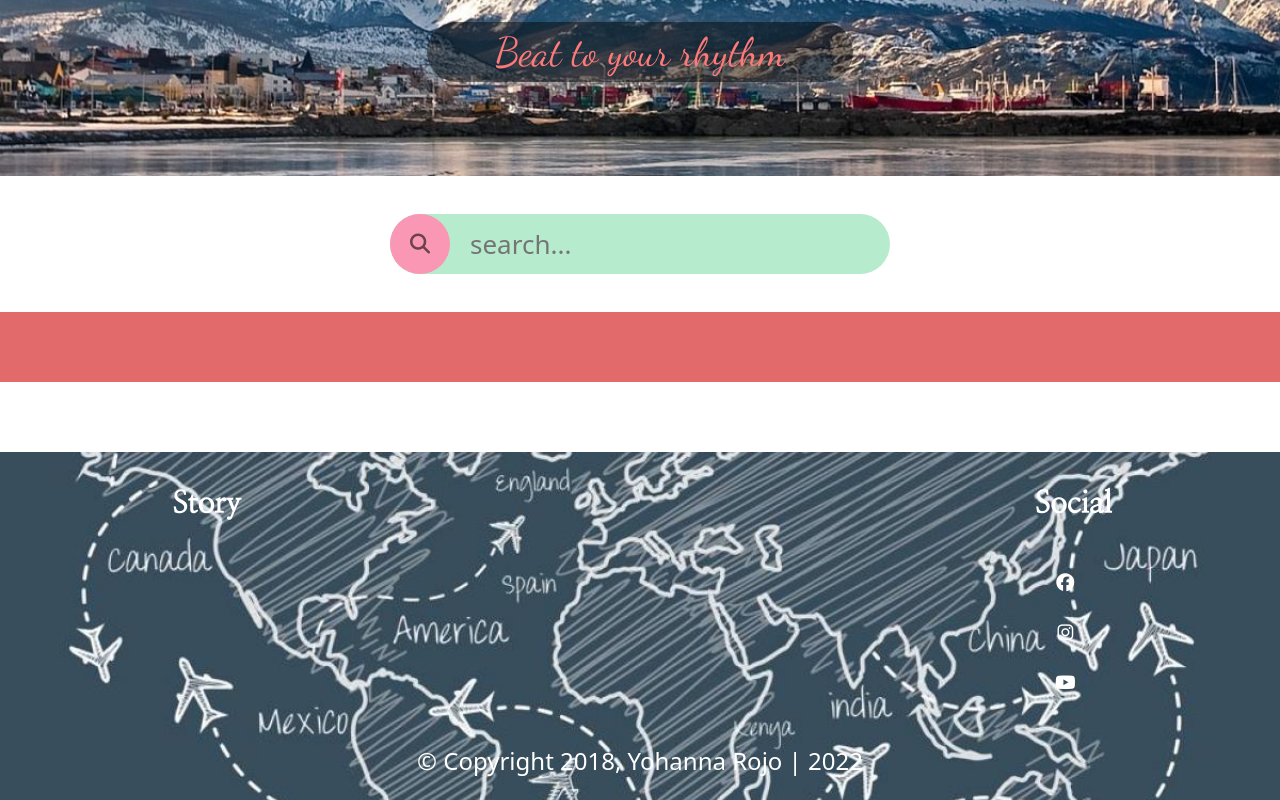
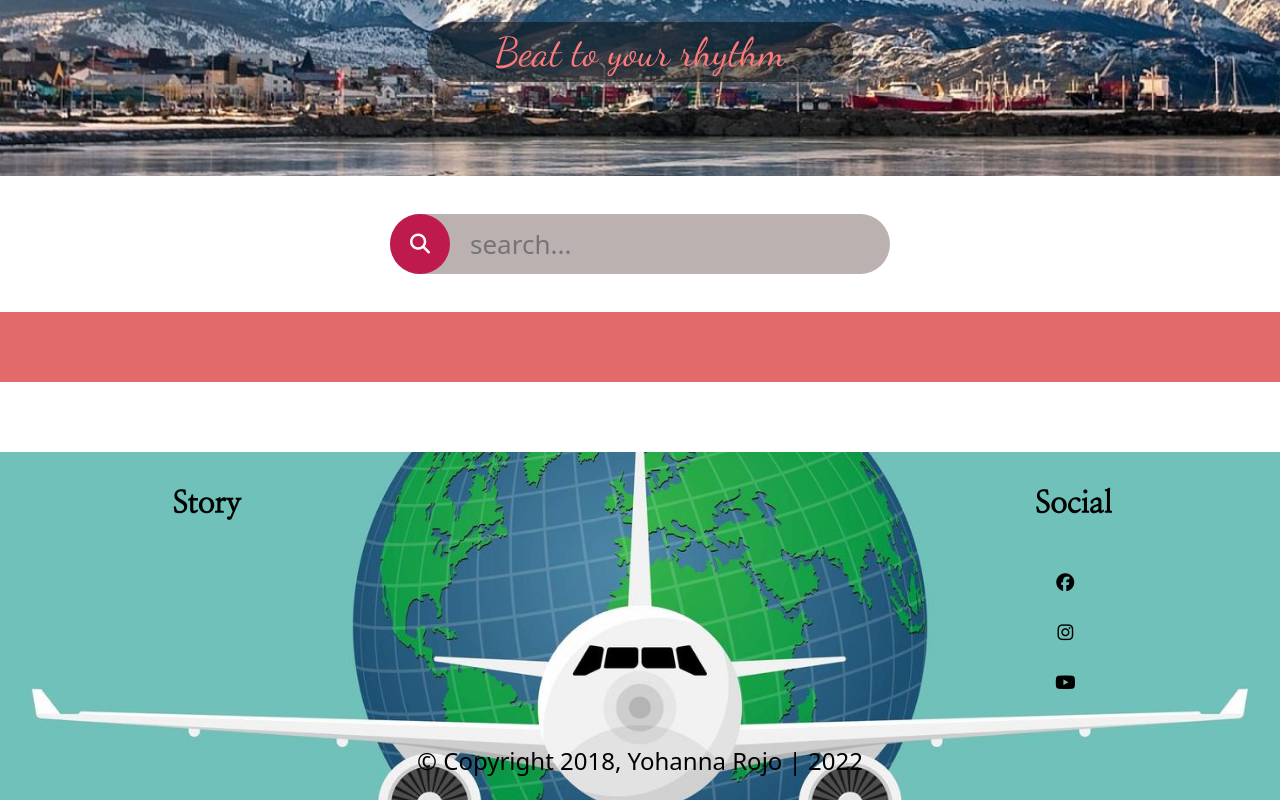
Before and after one commit to yohannavrojo/myTineraryFull.github.io, a React (Create React App) app in the folder mytineray-main/: page /Cities in a window 1280 px wide. Shown: the part 604-1404 px from the top of the page. Built offline with nearby package versions, Linux system fonts and the light colour scheme; no server answers; a web font is replaced by a local one.

Commit message:
cambios colores

```diff
--- a/mytineray-main/src/components/footer/footerstyled.js
+++ b/mytineray-main/src/components/footer/footerstyled.js
@@ -38,19 +38,19 @@ grid-gap:20px;
 }
 `;
 export const Link = styled.div `
-color:#ffffff;
+color:#000000;
 margin-bottom:20px;
 font-size:20px;
 text-decoration:none;
 text-align:center;
 &:hover{
-    color:#8d7866;
+    color:#ffffff;
     transition:200ms ease-in;
 }
 `;
 export const Title = styled.p `
 font-size:30px;
-color:#ffffff;
+color:#000000;
 margin-bottom:40px;
 font-weight:bold;
 font-family: 'Nanum Myeongjo', serif;
@@ -58,7 +58,7 @@ font-family: 'Nanum Myeongjo', serif;
 
 export const Content = styled .p `
 margin-top:30px;
-color:#ffffff;
+color:#000000;
 
 
 `;
@@ -66,4 +66,5 @@ color:#ffffff;
 export const Icon = styled.i`
 font-size:20px;
 margin-right:16px;
+
 `;
--- a/mytineray-main/src/components/general/Home.css
+++ b/mytineray-main/src/components/general/Home.css
@@ -8,11 +8,13 @@
   font-family:'Dancing Script', cursive;
   color: #750c5e;
   margin-left: 40px;
+  /* font-weight: 700px; */
 }
 
 .Title {
   position: absolute;
   font-size: 100px;
+
 }
 .eslogan{
  font-family:'Dancing Script', cursive ;
@@ -199,7 +201,7 @@ text-align: center;
 }
 
 .fondofooter{
-background: url(../imagenes/fondofooter.jpeg);
+background: url(../imagenes/fondofooter.jpg);
 background-repeat: no-repeat;
 background-position: center center;
 background-size: cover;
--- a/mytineray-main/src/components/general/Home.js
+++ b/mytineray-main/src/components/general/Home.js
@@ -2,7 +2,6 @@ import React from "react";
 import "../general/Home.css";
 import { Link } from "react-router-dom";
 import Carousel2 from "./Carousel2";
-
 
 const Home = () => {
   return (
@@ -14,20 +13,18 @@ const Home = () => {
           <p className="Title">My Itinerary </p>
         </div>
         <div className="Img">
-          <img className="Imgtitulo"
+          <img
+            className="Imgtitulo"
             src={require("../imagenes/aviajes2.png")}
-
           />
         </div>
       </div>
 
       <div className="toque">
-
         <h1 className="eslogan">Pure Travel, Pure Power</h1>
         <h2 className="subtitle">
           The world is too beautiful to travel only online
         </h2>
-
       </div>
 
       {/* cartas nuevas  */}
@@ -97,13 +94,9 @@ const Home = () => {
       <div className="informacion ">
         <p className="texto-info1">
           {" "}
-          <a>
-          “Don't hold grudges, better save money to travel”
-          </a>
+          <a>“Don't hold grudges, better save money to travel”</a>
         </p>
-        <div className="Img2">
-
-        </div>
+        <div className="Img2"></div>
       </div>
 
       <div className="espacio">
@@ -111,12 +104,7 @@ const Home = () => {
           <h2 className="titulo-promo2">POPULAR CITIES</h2>
         </div>
       </div>
-
-     {/* <Carousel>hola </Carousel> */}
-
-      <Carousel2/>
-
-
+      <Carousel2 />
     </>
   );
 };
--- a/mytineray-main/src/components/search/Search.css
+++ b/mytineray-main/src/components/search/Search.css
@@ -1,10 +1,11 @@
 
 
 .container .input{
-	border: 0;
+	border: 1px;
 	outline: none;
-	color: #000000;
-    background: #b6ebce;
+	color: #ce4949;
+    background: #4e353562;
+
 }
 .search_wrap{
 	width: 500px;
@@ -35,13 +36,14 @@
 	right: 0;
 	width: 60px;
 	height: 100%;
-	background: #f997b4;
+	background: #be1a4b;
+
 	z-index: 1;
 	cursor: pointer;
 }
 
 .search_wrap .search_box .btn:hover{
-	background: #73cfdf;
+	background: #0b4049;
 }
 
 .search_wrap .search_box .btn.btn_common .fas{
@@ -49,7 +51,7 @@
 	top: 50%;
 	left: 50%;
 	transform: translate(-50%,-50%);
-	color: rgba(0, 0, 0, 0.568);
+	color: rgb(255, 255, 255);
 	font-size: 20px;
 }
 .search_wrap.search_wrap_4 .search_box .input{
```
Also changed, not shown: mytineray-main/src/components/imagenes/fondofooter.jpg, mytineray-main/src/components/imagenes/searh.jpg (added). Lines whose indentation alone changed are shown as unchanged.
